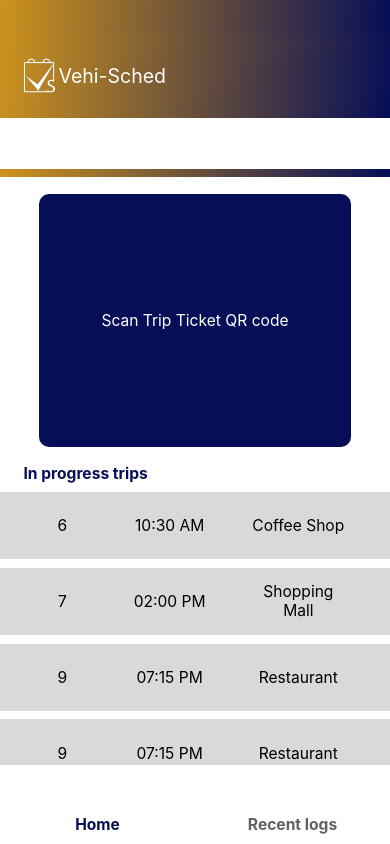
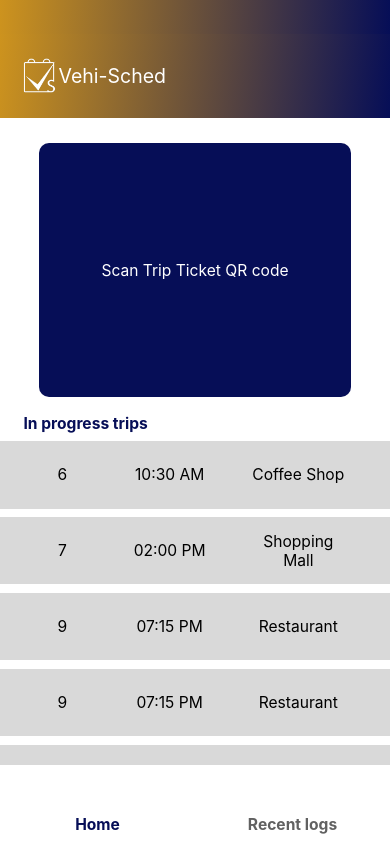
Before and after one commit to rakss17/vehisched-mobileapp, a React Native app: screen /GateGuard in a window 390 px wide. Built offline with nearby package versions, Linux system fonts and the light colour scheme; some icons are missing.

Commit message:
adjusted some spacing

```diff
--- a/src/screens/GateGuard/gateguard.tsx
+++ b/src/screens/GateGuard/gateguard.tsx
@@ -70,19 +70,21 @@ export default function GateGuard() {
         style={{ width: Viewport.width * 1, height: Viewport.height * 0.04 }}
       />
       <Header />
-      <View style={Styles.container}>
-        <BackgroundColor
-          style={{
-            width: Viewport.width * 1,
-            height: Viewport.height * 0.01,
-            marginBottom: Viewport.height * 0.02,
-          }}
-        />
+      <View
+        style={[
+          {
+            flex: 1,
+            backgroundColor: Colors.secondaryColor1,
+          },
+          Styles.flexColumn,
+        ]}
+      >
         {!scanButtonPressed && !scanned && (
           <Button
             text="Scan Trip Ticket QR code"
             largeSize
             onPress={handleScanButtonPress}
+            style={{ marginTop: Viewport.height * 0.03 }}
           />
         )}
         {scanButtonPressed && hasPermission && (
@@ -111,8 +113,7 @@ export default function GateGuard() {
 
         <View
           style={{
-            height: Viewport.height * 0.55,
-            paddingBottom: Viewport.height * 0.1,
+            height: Viewport.height * 0.43,
           }}
         >
           <Text
```
